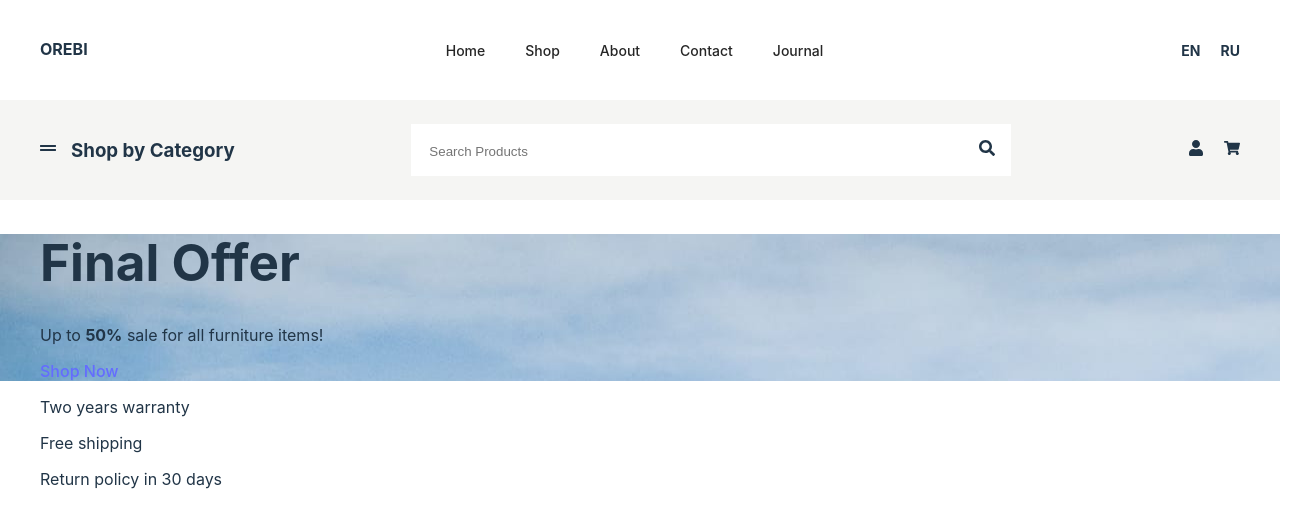
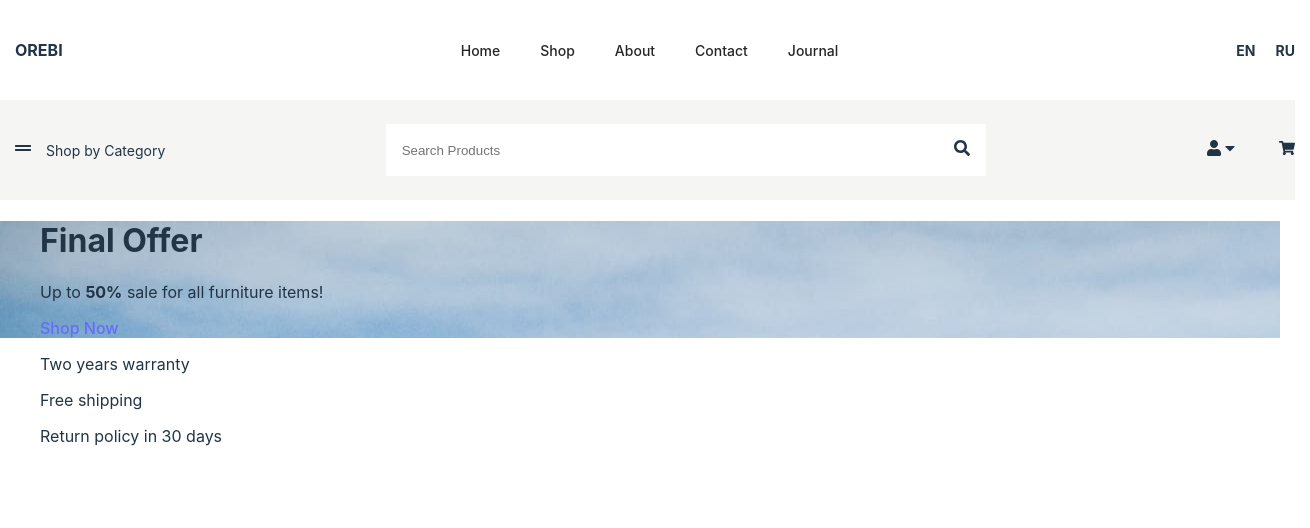
Before and after one commit to TheVu1997/sober-theme, a React (Vite) app: page / in a window 1280 px wide. Shown: the top 528 px of the page, 1310 px wide, since content can reach past the window. Built offline with nearby package versions, Linux system fonts and the light colour scheme.

Commit message:
feat:Update header section

```diff
--- a/src/Modules/Builders/Components/Home/Header/HeaderBot/HeaderBot.jsx
+++ b/src/Modules/Builders/Components/Home/Header/HeaderBot/HeaderBot.jsx
@@ -4,6 +4,7 @@ import { FaGripLines } from "react-icons/fa";
 import { FaUser } from "react-icons/fa";
 import { FaShoppingCart } from "react-icons/fa";
 import { FaSearch } from "react-icons/fa";
+import { FaCaretDown } from "react-icons/fa";
 
 function HeaderBot() {
     return (
@@ -11,12 +12,12 @@ function HeaderBot() {
                 <div className="orebi-header__container">
                     <div className="orebi-header__inner">
                         <div className="orebi-header__bot-bar">
-                            <div className="orebi-header__bot-bar__cate">
-                                <div className="orebi-header__bot-bar__cate-icon">
+                            <div className="orebi-header__bot-bar__category">
+                                <div className="orebi-header__bot-bar__category-icon">
                                     <FaGripLines size='1em'/>
                                 </div>
-                                <div className="orebi-header__bot-bar__cate-text">
-                                    <h3>Shop by Category</h3>
+                                <div className="orebi-header__bot-bar__category-text">
+                                    <h3 className='category-text__title'>Shop by Category</h3>
                                 </div>
                             </div>
                             <div className="orebi-header__bot-bar__search">
@@ -30,6 +31,7 @@ function HeaderBot() {
                             <div className="orebi-header__bot-bar__info">
                                 <div className="orebi-header__bot-bar__info-user">
                                     <FaUser/>
+                                    <FaCaretDown/>
                                 </div>
                                 <div className="orebi-header__bottom-bar__info-cart">
                                     <FaShoppingCart/>
--- a/src/Modules/Builders/Components/Home/Header/HeaderBot/Headerbot.css
+++ b/src/Modules/Builders/Components/Home/Header/HeaderBot/Headerbot.css
@@ -20,17 +20,20 @@ a {
     min-height: 100px;
 }
 
-.orebi-header__bot-bar__cate {
+.orebi-header__bot-bar__category {
     display: flex;
     justify-content: center;
     align-items: center;
     gap: 15px;
 }
 
-.orebi-header__bot-bar__cate-icon {}
+.orebi-header__bot-bar__category-icon {}
 
-.orebi-header__bot-bar__cate-text {}
-
+.orebi-header__bot-bar__category-text {}
+.category-text__title {
+    font-weight: 400;
+    font-size: 14px;
+}
 .orebi-header__bot-bar__search {
     max-width: 600px;
     display: flex;
@@ -45,23 +48,27 @@ a {
 .orebi-header__bot-bar__search-input {
     width: 100%;
     height: 100%;
-    padding: 16px 0 16px 16px;
 }
 
 .orebi-header__bot-bar__search-input input {
     height: 100%;
     border: 0;
+    min-height: 50px;
+    width: 100%;
+    padding: 0 0 0 16px;
+    outline: none;
 }
 
 .orebi-header__bot-bar__search-icon {
-    padding-right: 16px;
+    padding: 16px;
+    cursor: pointer;
 }
 
 .orebi-header__bot-bar__info {
     display: flex;
     justify-content: center;
     align-items: center;
-    gap: 20px;
+    gap: 41px;
 }
 
 .orebi-header__bot-bar__info-user {}
--- a/src/Modules/Builders/Components/Home/Header/HeaderTop/HeaderTop.css
+++ b/src/Modules/Builders/Components/Home/Header/HeaderTop/HeaderTop.css
@@ -8,7 +8,7 @@ a {
 .orebi-header {}
 .orebi-header.header-top {}
 .orebi-header__container {
-    max-width: 1200px;
+    max-width: 1600px;
     width: 100%;
     padding: 0 15px 0 15px;
     margin: 0 auto;
@@ -22,7 +22,7 @@ a {
 }
 .orebi-header__top-bar__logo {}
 .orebi-header__top-bar__logo-img {}
-h1.logo {
+.logo-img__title {
     font-size: 16px;
 }
 .orebi-header__top-bar__menu {}
--- a/src/Modules/Builders/Components/Home/Header/HeaderTop/HeaderTop.jsx
+++ b/src/Modules/Builders/Components/Home/Header/HeaderTop/HeaderTop.jsx
@@ -9,7 +9,7 @@ function HeaderTop() {
                         <div className="orebi-header__top-bar">
                             <div className="orebi-header__top-bar__logo">
                                 <div className="orebi-header__top-bar__logo-img">
-                                    <h1 className='logo'>OREBI</h1>
+                                    <h1 className='logo-img__title'>OREBI</h1>
                                 </div>
                             </div>
                             <div className="orebi-header__top-bar__menu">
--- a/src/index.css
+++ b/src/index.css
@@ -13,13 +13,8 @@ a:hover {
 
 body {
   margin: 0;
-  max-width: 1900px;
 }
 
-h1 {
-  font-size: 3.2em;
-  line-height: 1.1;
-}
 
 button {
   border-radius: 8px;
```
